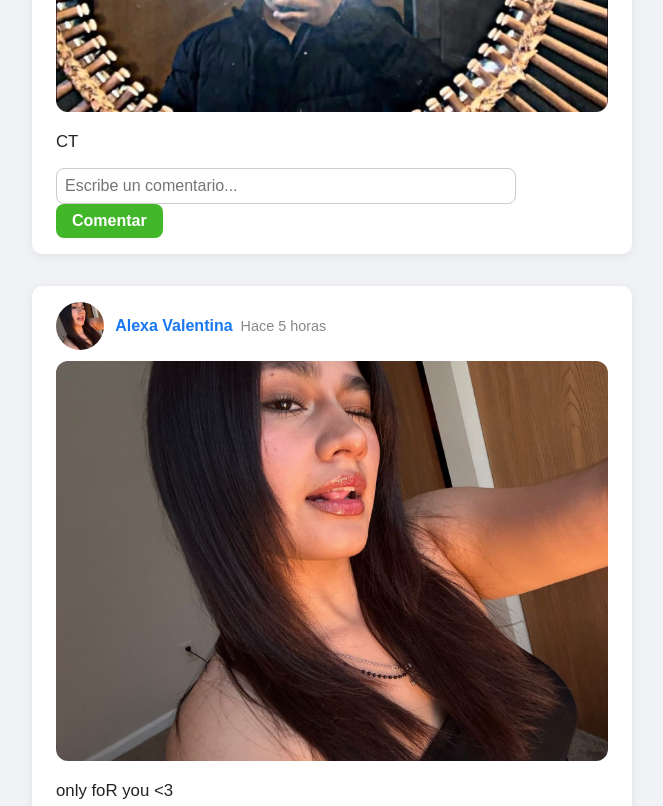
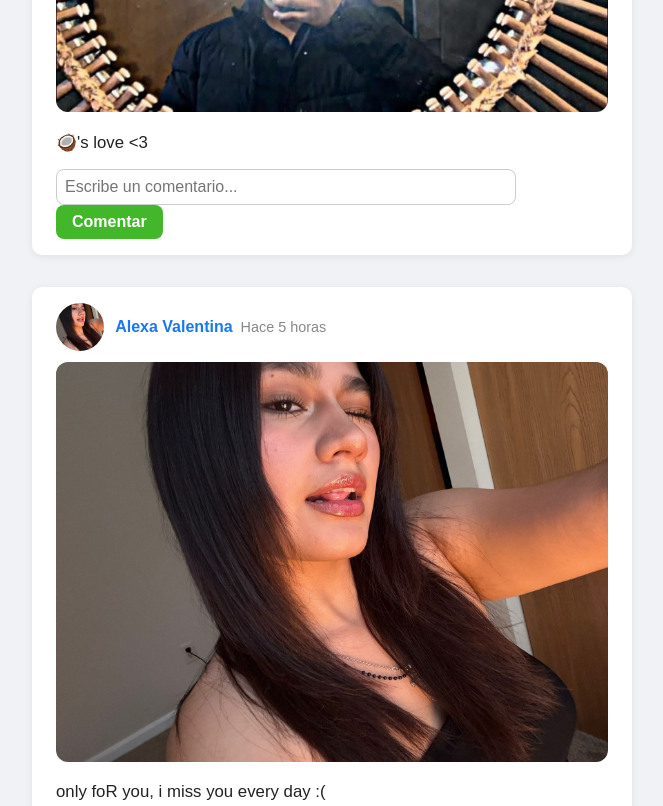
Before and after one commit to romemz/feed, a plain HTML site: page index.html in a window 1280 px wide. Shown: the part 700-1506 px from the top of the page, without its empty margins (308-971 px from the left). Drawn offline with Linux system fonts and the light colour scheme.

Commit message:
Update index.html

```diff
--- a/index.html
+++ b/index.html
@@ -32,7 +32,7 @@
                     <span class="post-date">Hace 2 horas</span>
                 </div>
                 <img src="image/image1.jpg" alt="Foto 1" class="post-img">
-                <div class="post-desc">CT</div>
+                <div class="post-desc">🥥's love <3 </div>
                 <div class="comment-section">
                     <input type="text" placeholder="Escribe un comentario...">
                     <button>Comentar</button>
@@ -47,7 +47,7 @@
                     <span class="post-date">Hace 5 horas</span>
                 </div>
                 <img src="image/image2.jpg" alt="Foto 2" class="post-img">
-                <div class="post-desc">only foR you <3</div>
+                <div class="post-desc">only foR you, i miss you every day :( </div>
                 <div class="comment-section">
                     <input type="text" placeholder="Escribe un comentario...">
                     <button>Comentar</button>
```
